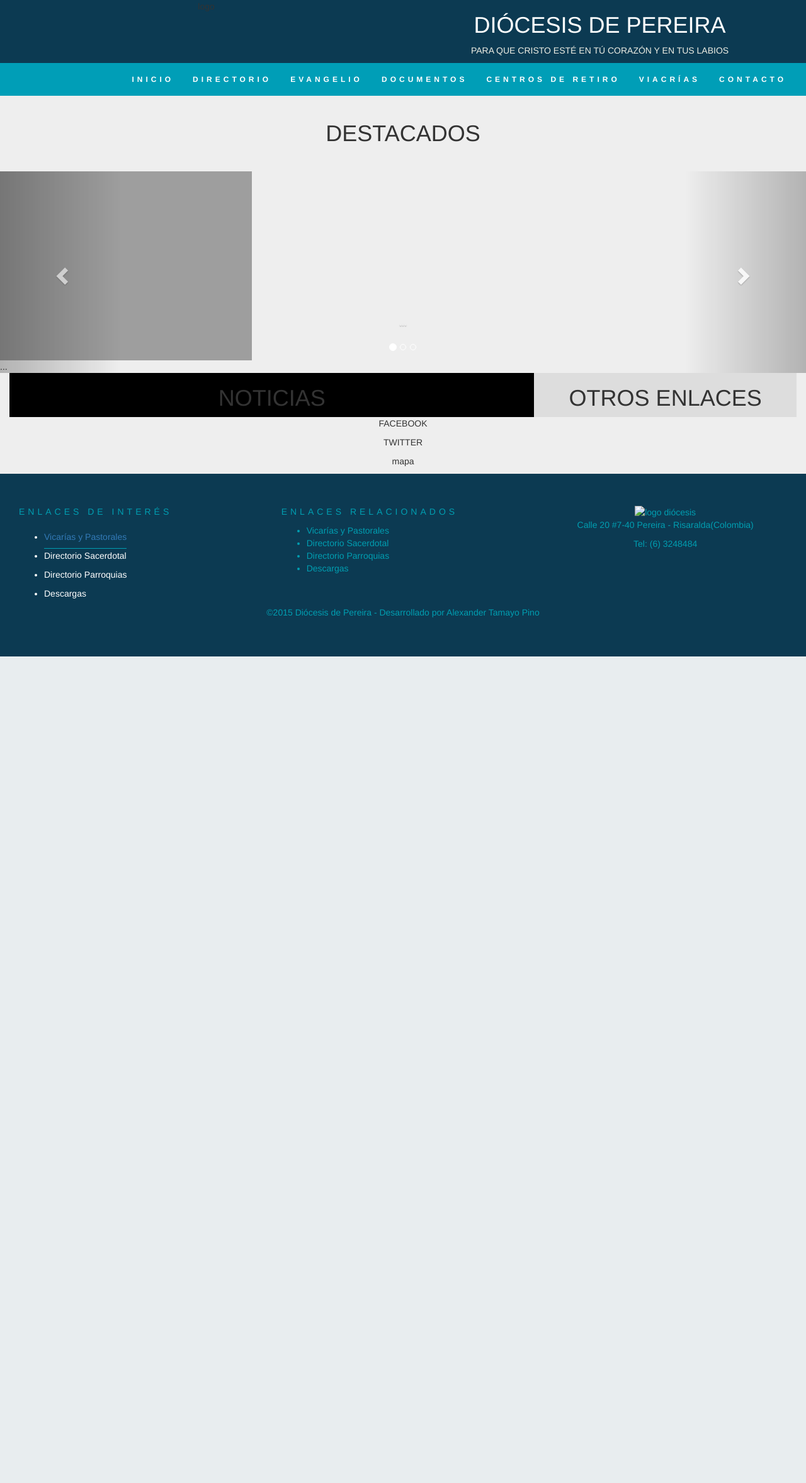
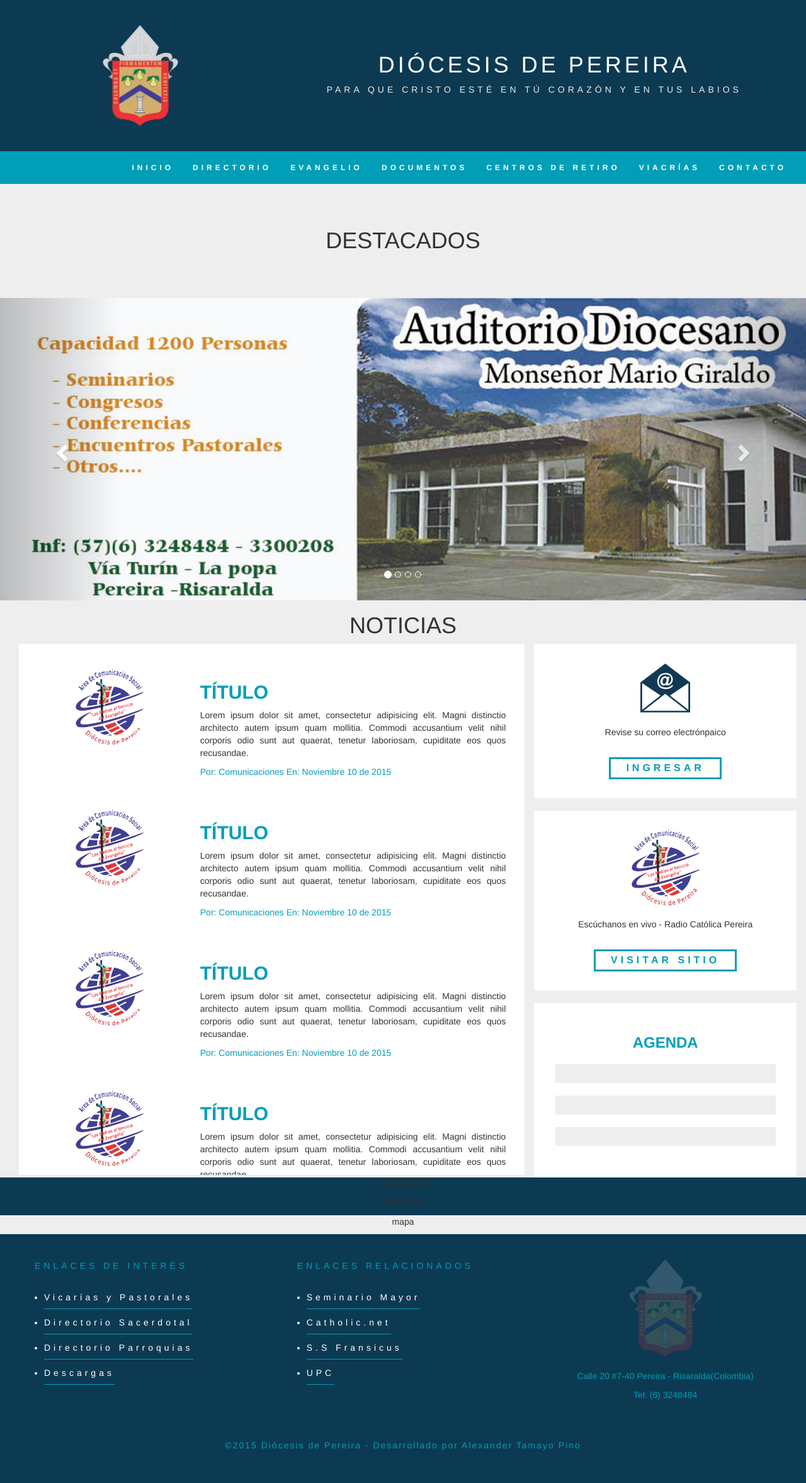
Before and after one commit to AlexTama/DIOCESIS-PEREIRA, a PHP site: page / in a window 1280 px wide. Shown: the whole page at 63% size. Before the commit the page ends 1042 px from the top, so only its background shows below. Run offline with PHP 8.4, Linux system fonts and the light colour scheme; some libraries are stand-ins or nearby versions; grey boxes are pictures that could not be loaded.

Commit message:
trabajando sobre el diseño

```diff
--- a/css/style.css
+++ b/css/style.css
@@ -14,14 +14,16 @@
 	letter-spacing: 5px;
 }
 
-.footer-style{
-	background-color: #0c3a52;
-	color: #019eb1;
-	padding: 50px;
+.copyright-credits{
+	letter-spacing: 2px;
+	padding-top: 50px;
 }
 
-.footer-title{
+.enlaces {
+	border-bottom: 1px solid #019eb1;
+	color: #ffffff !important;
 	letter-spacing: 5px;
+	padding-bottom: 10px;
 }
 
 .footer-links{
@@ -30,16 +32,78 @@
 }
 
 .footer-links>li{
-	padding-top: 10px;
+	padding-top: 20px;
 }
 
-.enlaces {
-	border-bottom: 1px solid #019eb1;
-	padding-bottom: 10px;
+.footer-style{
+	background-color: #0c3a52;
+	color: #019eb1;
+	padding: 40px 50px;
 }
 
+.footer-title{
+	letter-spacing: 5px;
+	padding-left: 25px;
+}
+
+.ghost-button-links{
+	background-color: rgba(255,255,255, 0);
+	border: 0.2em solid #009eb7;
+	color: #009eb7;
+	display: inline-block;
+	font-size: 16px;
+	letter-spacing: 2px;
+	padding: 0.2em 1.5em;
+	position: relative;
+	text-decoration: none;
+
+	/*CHANGE COLORS WHIT ANIMATION*/
+	-webkit-transition: color 300ms, background 500ms, border-color 700ms;
+    transition: color 300ms, background 500ms, border-color 700ms;
+}
+
+.ghost-button-links:hover {
+	color: #ffffff;
+    background: #009eb7;
+    border-color: #009eb7;
+    text-decoration: none;
+}
+
+.links{
+	background-color: #ffffff;
+	margin: 0 auto;
+	padding: 30px 0px  !important;
+}
+
+.logo{
+	margin: 0 auto !important;
+	padding: 40px 0;
+	width: 120px;
+}
+
+.logo-footer{
+	margin: 0 auto !important;
+	opacity: 0.2;
+	padding-bottom: 20px;
+	width: 30%;
+
+}
 
 .menu-margin-corrector{
 	padding-left: 0px !important;
 	padding-right: 0px !important;
 }
+
+.news-content{
+	height: 843px;
+	overflow: hidden;
+}
+
+.style-of-social-networks{
+	background-color: #0c3a52;
+}
+
+.vertical-header-align{
+	letter-spacing: 5px;
+	padding-top: 5%;
+}
--- a/index.php
+++ b/index.php
@@ -16,12 +16,15 @@
 	<section class="container-fluid">
 		<div class="row">
 			<div class="col-md-12" style="background-color:#0c3a52;">
-				<div class="col-md-6 text-center">
-					<p>logo</p>
+				<div class="col-md-4 text-center">
+					<img src="img/ESCUDO_DIOCESIS.png" alt="" class="logo img-responsive">
 				</div>
-				<div class="col-md-6 text-center">
-					<h1 style="color:#feffff;">DIÓCESIS DE PEREIRA</h1>
-					<p style="color:#eeeee4;">PARA QUE CRISTO ESTÉ EN TÚ CORAZÓN Y EN TUS LABIOS</p>
+				<div class="col-md-8 text-center vertical-header-align">
+					<div>
+						<h1 style="color:#feffff;">DIÓCESIS DE PEREIRA</h1>
+						<p style="color:#eeeee4;">PARA QUE CRISTO ESTÉ EN TÚ CORAZÓN Y EN TUS LABIOS</p>
+
+					</div>
 				</div>
 			</div>
 			<div class="menu-margin-corrector col-md-12">
@@ -78,7 +81,7 @@
 	<!-- TITLE -->
 	<section class="container-fluid">
 		<div class="row">
-			<div class="col-md-12 text-center">
+			<div class="col-md-12 text-center" style="padding:30px 0;">
 				<h1>DESTACADOS</h1>
 				<hr>
 			</div>
@@ -94,23 +97,23 @@
 			    <li data-target="#carousel-example-generic" data-slide-to="0" class="active"></li>
 			    <li data-target="#carousel-example-generic" data-slide-to="1"></li>
 			    <li data-target="#carousel-example-generic" data-slide-to="2"></li>
+			    <li data-target="#carousel-example-generic" data-slide-to="3"></li>
 			  </ol>
 
 			  <!-- Wrapper for slides -->
 			  <div class="carousel-inner" role="listbox">
 			    <div class="item active">
-			      <img src="..." alt="...">
-			      <div class="carousel-caption">
-			        ...
-			      </div>
+			      <img src="img/slider/auditorio.jpg" alt="...">
 			    </div>
 			    <div class="item">
-			      <img src="..." alt="...">
-			      <div class="carousel-caption">
-			        ...
-			      </div>
+			      <img src="img/slider/emisora.jpg" alt="...">
 			    </div>
-			    ...
+			    <div class="item">
+			      <img src="img/slider/jornada-del-diezmo.jpg" alt="...">
+			    </div>
+			    <div class="item">
+			      <img src="img/slider/santa-maria-de-los-angeles.jpg" alt="...">
+			    </div>
 			  </div>
 
 			  <!-- Controls -->
@@ -130,11 +133,92 @@
 	<section class="container-fluid">
 		<div class="row">
 			<div class="col-md-12">
-				<div class="col-md-8 text-center" style="background-color:#000000;">
-					<h1>NOTICIAS</h1>
+				<h1 class="text-center">NOTICIAS</h1>
+				<!-- NOTICIAS-->
+				<div class="col-md-8 news-content">
+					<!-- SECCIÓN DE NOTICIAS -->
+					<div class="container-fluid" style="background-color:#ffffff; padding-top:40px;">
+						<div class="col-md-4 text-center">
+							<img src="img/comunicaciones.png" alt="" class="img-circle">
+						</div>
+						<div class="col-md-8 text-justify">
+							<div>
+								<h2 style="color:#009eb7;"><b>TÍTULO</b></h2>
+								<p>Lorem ipsum dolor sit amet, consectetur adipisicing elit. Magni distinctio architecto autem ipsum quam mollitia. Commodi accusantium velit nihil corporis odio sunt aut quaerat, tenetur laboriosam, cupiditate eos quos recusandae.</p>
+								<p style="color:#009eb7;">Por: Comunicaciones En: Noviembre 10 de 2015</p>
+							</div>
+						</div>
+					</div>
+					<!-- SECCIÓN DE NOTICIAS -->
+					<div class="container-fluid" style="background-color:#ffffff; padding-top:40px;">
+						<div class="col-md-4 text-center">
+							<img src="img/comunicaciones.png" alt="" class="img-circle">
+						</div>
+						<div class="col-md-8 text-justify">
+							<div>
+								<h2 style="color:#009eb7;"><b>TÍTULO</b></h2>
+								<p>Lorem ipsum dolor sit amet, consectetur adipisicing elit. Magni distinctio architecto autem ipsum quam mollitia. Commodi accusantium velit nihil corporis odio sunt aut quaerat, tenetur laboriosam, cupiditate eos quos recusandae.</p>
+								<p style="color:#009eb7;">Por: Comunicaciones En: Noviembre 10 de 2015</p>
+							</div>
+						</div>
+					</div>
+					<!-- SECCIÓN DE NOTICIAS -->
+					<div class="container-fluid" style="background-color:#ffffff; padding-top:40px;">
+						<div class="col-md-4 text-center">
+							<img src="img/comunicaciones.png" alt="" class="img-circle">
+						</div>
+						<div class="col-md-8 text-justify">
+							<div>
+								<h2 style="color:#009eb7;"><b>TÍTULO</b></h2>
+								<p>Lorem ipsum dolor sit amet, consectetur adipisicing elit. Magni distinctio architecto autem ipsum quam mollitia. Commodi accusantium velit nihil corporis odio sunt aut quaerat, tenetur laboriosam, cupiditate eos quos recusandae.</p>
+								<p style="color:#009eb7;">Por: Comunicaciones En: Noviembre 10 de 2015</p>
+							</div>
+						</div>
+					</div>
+					<!-- SECCIÓN DE NOTICIAS -->
+					<div class="container-fluid" style="background-color:#ffffff; padding-top:40px;">
+						<div class="col-md-4 text-center">
+							<img src="img/comunicaciones.png" alt="" class="img-circle">
+						</div>
+						<div class="col-md-8 text-justify">
+							<div>
+								<h2 style="color:#009eb7;"><b>TÍTULO</b></h2>
+								<p>Lorem ipsum dolor sit amet, consectetur adipisicing elit. Magni distinctio architecto autem ipsum quam mollitia. Commodi accusantium velit nihil corporis odio sunt aut quaerat, tenetur laboriosam, cupiditate eos quos recusandae.</p>
+								<p style="color:#009eb7;">Por: Comunicaciones En: Noviembre 10 de 2015</p>
+							</div>
+						</div>
+					</div>
+					<!-- PAGINATION -->
+					<div class="container-fluid" style="background-color:#ffffff; padding-top:40px;">
+
+					</div>
 				</div>
-				<div class="col-md-4 text-center" style="background-color:#dddddd;">
-					<h1>OTROS ENLACES</h1>
+
+				<!-- ENLACES ADICIONALES -->
+				<div class="col-md-4 text-center">
+					<!-- CORREO -->
+					<div class="row links">
+						<img src="img/opened4.svg" alt="" class="img-responsive" style="margin:0 auto; padding-bottom:20px;">
+						<p class="text-center" style="padding-bottom:20px;">
+							Revise su correo electrónpaico
+						</p>
+						<a href="#" class="ghost-button-links" style="letter-spacing:5px;"><b>INGRESAR</b></a>
+					</div>
+					<!-- EMISORA -->
+					<div class="row links" style="margin-top:20px;">
+						<img src="img/comunicaciones.png" alt="" class="img-responsive" style="margin:0 auto; padding-bottom:20px;">
+						<p class="text-center" style="padding-bottom:20px;">
+							Escúchanos en vivo - Radio Católica Pereira
+						</p>
+						<a href="#" class="ghost-button-links" style="letter-spacing:5px;"><b>VISITAR SITIO</b></a>
+					</div>
+					<!-- AGENDA -->
+					<div class="row links" style="margin-top:20px;">
+						<h3 style="color:#009eb7;"><b>AGENDA</b></h3>
+						<div class="text-center" style="background-color:#eeeeee; height:30px; width:350px; margin:20px auto;"></div>
+						<div class="text-center" style="background-color:#eeeeee; height:30px; width:350px; margin:20px auto;"></div>
+						<div class="text-center" style="background-color:#eeeeee; height:30px; width:350px; margin:20px auto;"></div>
+					</div>
 				</div>
 			</div>
 		</div>
@@ -143,7 +227,7 @@
 	<!-- SOCIAL MEDIA -->
 	<section class="container-fluid">
 		<div class="row">
-			<div class="col-md-12 text-center">
+			<div class="col-md-12 text-center style-of-social-networks">
 				<p>FACEBOOK</p>
 				<p>TWITTER</p>
 			</div>
@@ -167,35 +251,37 @@
 					<p class="footer-title">ENLACES DE INTERÉS</p>
 					<ul class="footer-links">
 						<li><a class="enlaces" href="">Vicarías y Pastorales</a></li>
-						<li>Directorio Sacerdotal</li>
-						<li>Directorio Parroquias</li>
-						<li>Descargas</li>
+						<li><a class="enlaces" href="">Directorio Sacerdotal</a></li>
+						<li><a class="enlaces" href="">Directorio Parroquias</a></li>
+						<li><a class="enlaces" href="">Descargas</a></li>
 					</ul>
 				</div>
 				<div class="col-md-4">
 					<p class="footer-title">ENLACES RELACIONADOS</p>
-					<ul>
-						<li>Vicarías y Pastorales</li>
-						<li>Directorio Sacerdotal</li>
-						<li>Directorio Parroquias</li>
-						<li>Descargas</li>
+					<ul class="footer-links">
+						<li><a class="enlaces" href="">Seminario Mayor</a></li>
+						<li><a class="enlaces" href="">Catholic.net</a></li>
+						<li><a class="enlaces" href="">S.S Fransicus</a></li>
+						<li><a class="enlaces" href="">UPC</a></li>
 					</ul>
 				</div>
 				<div class="col-md-4 text-center">
-					<img src="" alt="logo diócesis">
+					<img class="img-responsive logo-footer" src="img/ESCUDO_DIOCESIS.png" alt="logo diócesis">
 					<p>Calle 20 #7-40 Pereira - Risaralda(Colombia)</p>
 					<p>Tel: (6) 3248484</p>
 				</div>
 			</div>
-			<footer class="col-md-12 text-center">
+			<footer class="col-md-12 text-center copyright-credits">
 				<p>&copy;2015 Diócesis de Pereira - Desarrollado por Alexander Tamayo Pino</p>
 			</footer>
 		</div>
 	</section>
 
-	<!-- Latest compiled and minified JavaScript -->
-	<script src="https://maxcdn.bootstrapcdn.com/bootstrap/3.3.5/js/bootstrap.min.js" crossorigin="anonymous"></script>
 	<script src="https://ajax.googleapis.com/ajax/libs/jquery/1.11.3/jquery.min.js"></script>
 	<script src="https://ajax.googleapis.com/ajax/libs/jquery/2.1.4/jquery.min.js"></script>
+	<!-- Latest compiled and minified JavaScript -->
+	<script src="http://netdna.bootstrapcdn.com/bootstrap/3.0.3/js/bootstrap.min.js"></script>
+
+
 </body>
 </html>
```
Also changed, not shown: img/ESCUDO_DIOCESIS.png (added), img/comunicaciones.png (added), img/logo.png (added), img/opened4.svg (added), img/slider/auditorio.jpg (added), img/slider/emisora.jpg (added), img/slider/jornada-del-diezmo.jpg (added), img/slider/santa-maria-de-los-angeles.jpg (added), img/slider/semana-santa-2015.png (added).
